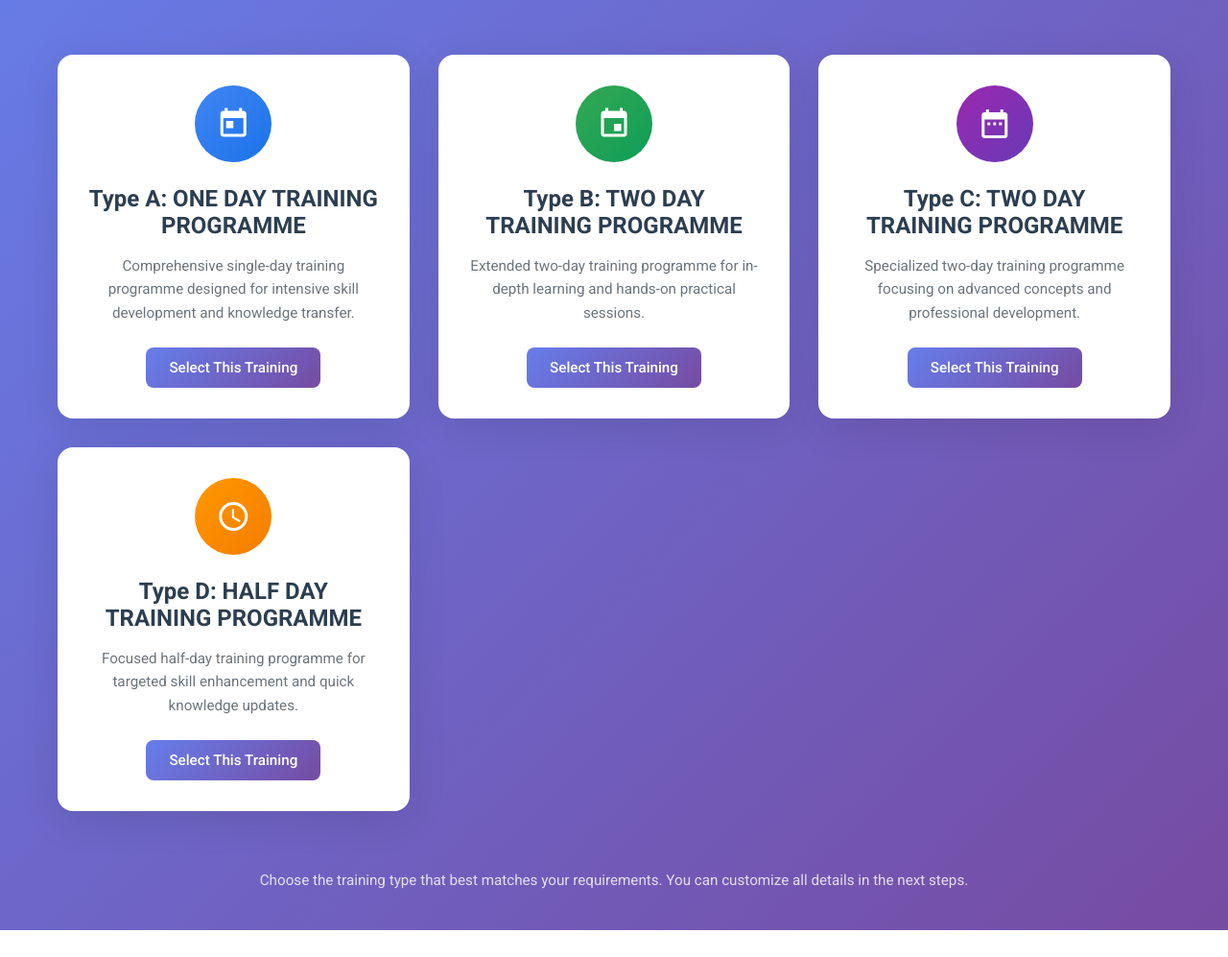
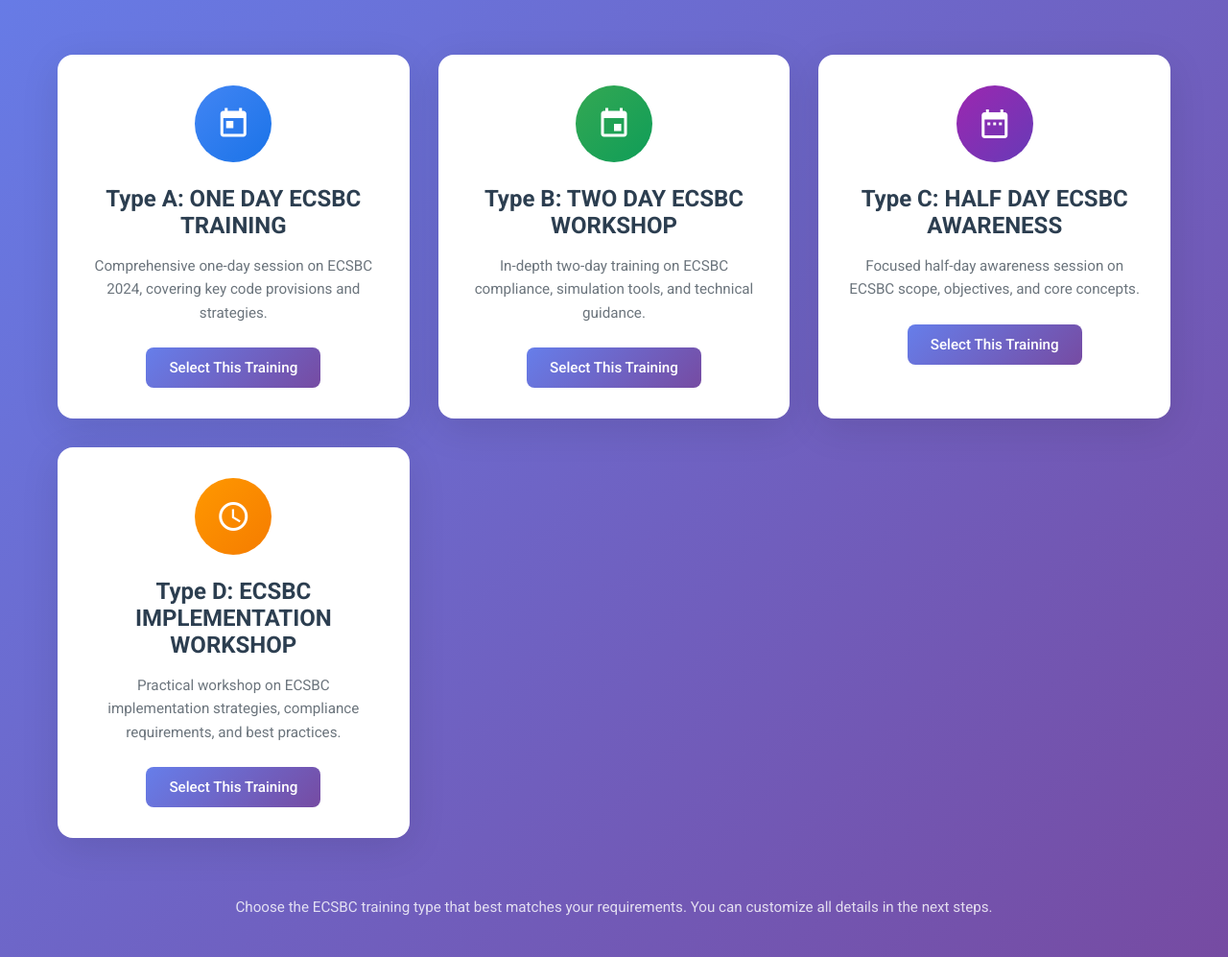
Before and after one commit to YugalSingh1234/training-report-generator, a Flask app: page / in a window 1280 px wide. Shown: the part 139-1136 px from the top of the page at 96% size. Before the commit the page ends 1108 px from the top, so only its background shows below. Run offline with Flask 3, Linux system fonts and the light colour scheme.

Commit message:
Update home.html

```diff
--- a/templates/home.html
+++ b/templates/home.html
@@ -21,9 +21,9 @@
                 <div class="card-icon blue">
                     <span class="material-icons">today</span>
                 </div>
-                <h3 class="card-title">Type A: ONE DAY TRAINING PROGRAMME</h3>
+                <h3 class="card-title">Type A: ONE DAY ECSBC TRAINING</h3>
                 <p class="card-description">
-                    Comprehensive single-day training programme designed for intensive skill development and knowledge transfer.
+                    Comprehensive one-day session on ECSBC 2024, covering key code provisions and strategies.
                 </p>
                 <a href="{{ url_for('type_a.form') }}" class="btn btn-primary">Select This Training</a>
             </div>
@@ -33,9 +33,9 @@
                 <div class="card-icon green">
                     <span class="material-icons">event</span>
                 </div>
-                <h3 class="card-title">Type B: TWO DAY TRAINING PROGRAMME</h3>
+                <h3 class="card-title">Type B: TWO DAY ECSBC WORKSHOP</h3>
                 <p class="card-description">
-                    Extended two-day training programme for in-depth learning and hands-on practical sessions.
+                    In-depth two-day training on ECSBC compliance, simulation tools, and technical guidance.
                 </p>
                 <a href="{{ url_for('type_b.form') }}" class="btn btn-primary">Select This Training</a>
             </div>
@@ -45,9 +45,9 @@
                 <div class="card-icon purple">
                     <span class="material-icons">date_range</span>
                 </div>
-                <h3 class="card-title">Type C: TWO DAY TRAINING PROGRAMME</h3>
+                <h3 class="card-title">Type C: HALF DAY ECSBC AWARENESS</h3>
                 <p class="card-description">
-                    Specialized two-day training programme focusing on advanced concepts and professional development.
+                    Focused half-day awareness session on ECSBC scope, objectives, and core concepts.
                 </p>
                 <a href="{{ url_for('type_c.form') }}" class="btn btn-primary">Select This Training</a>
             </div>
@@ -57,16 +57,16 @@
                 <div class="card-icon orange">
                     <span class="material-icons">schedule</span>
                 </div>
-                <h3 class="card-title">Type D: HALF DAY TRAINING PROGRAMME</h3>
+                <h3 class="card-title">Type D: ECSBC IMPLEMENTATION WORKSHOP</h3>
                 <p class="card-description">
-                    Focused half-day training programme for targeted skill enhancement and quick knowledge updates.
+                    Practical workshop on ECSBC implementation strategies, compliance requirements, and best practices.
                 </p>
                 <a href="{{ url_for('type_d.form') }}" class="btn btn-primary">Select This Training</a>
             </div>
         </div>
 
         <footer class="footer">
-            <p>Choose the training type that best matches your requirements. You can customize all details in the next steps.</p>
+            <p>Choose the ECSBC training type that best matches your requirements. You can customize all details in the next steps.</p>
         </footer>
     </div>
 </body>
```
